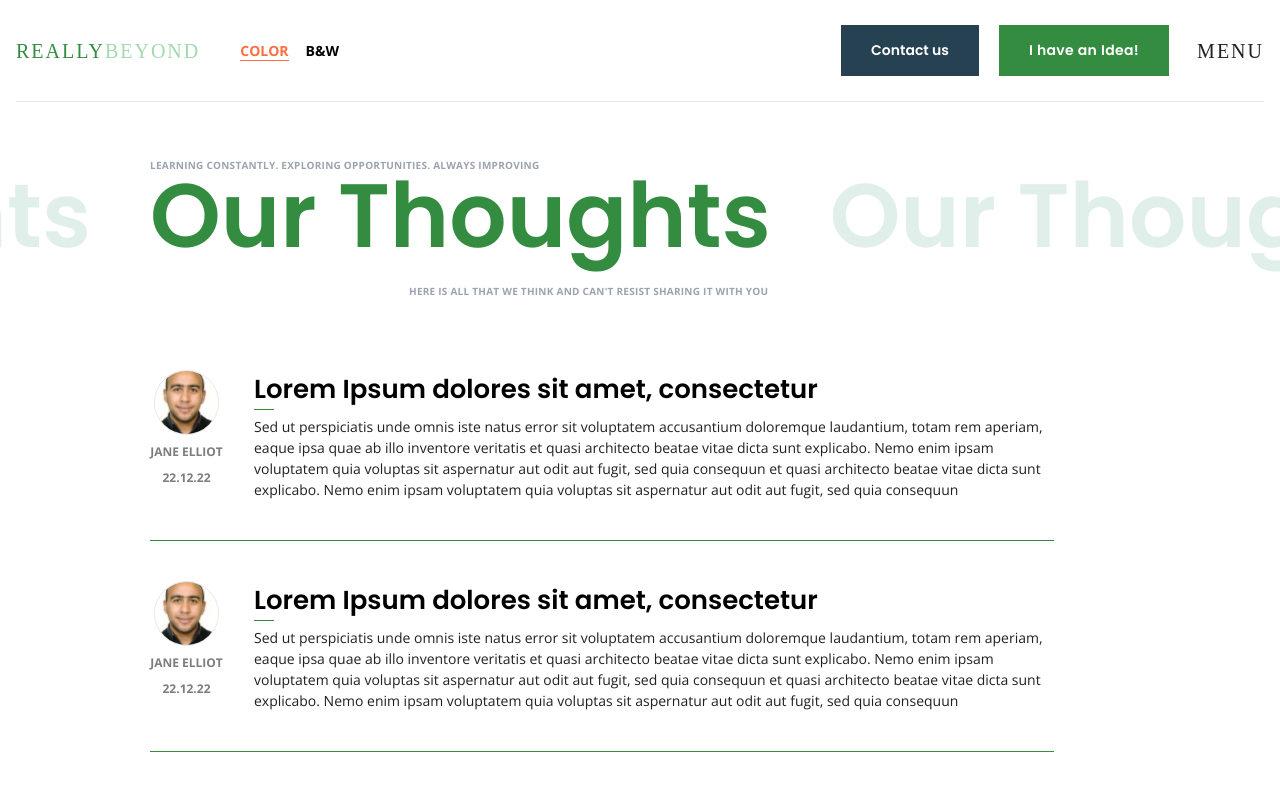
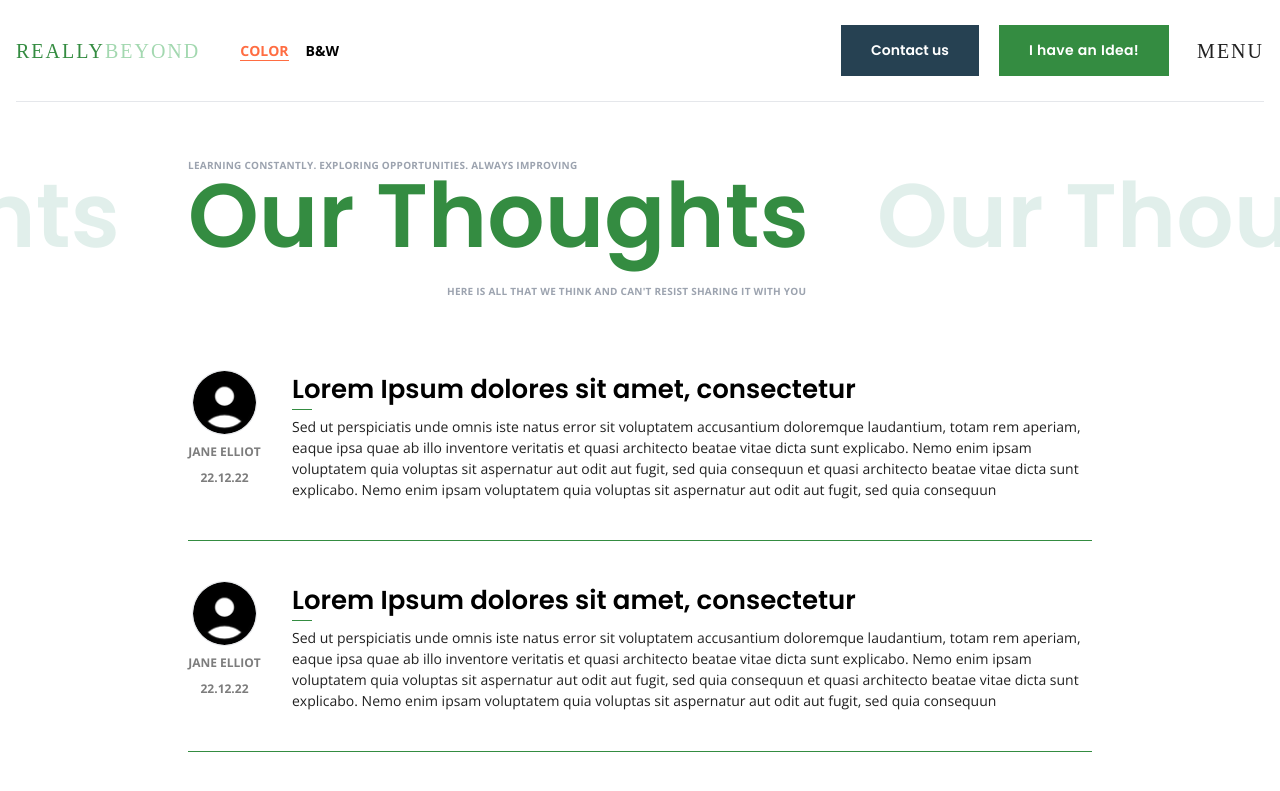
Before and after one commit to Kingkon963/reallyBeyond, a Next.js app: page /blog in a window 1280 px wide. Shown: the top 791 px of the page. Built offline with nearby package versions, Linux system fonts and the light colour scheme; a web font is replaced by a local one.

Commit message:
profile_pic changed. 1920px done

```diff
--- a/pages/blog.tsx
+++ b/pages/blog.tsx
@@ -14,15 +14,15 @@ const Testimonials: NextPage = () => {
         <link rel="icon" href="/favicon.ico" />
       </Head>
       <Layout>
-        <div className="container relative py-24 lg:pl-[150px]">
-          <div className="relative mb-24 ">
+        <div className="container relative py-24 flex flex-col items-center ">
+          <div className="relative mb-24 w-[904px]">
             <span
               className="uppercase font-openSansBold text-gray-400 tracking-wide
             text-[.625rem] absolute left-0 -top-10"
             >
               Learning Constantly. Exploring Opportunities. Always Improving
             </span>
-            <InfinityHeader gap={9.5}>Our Thoughts</InfinityHeader>
+            <InfinityHeader gap={11}>Our Thoughts</InfinityHeader>
             <span
               className="uppercase font-openSansBold text-gray-400 tracking-wide
             text-[.625rem] absolute top-[86px] left-[259px]"
--- a/src/components/BlogPost.tsx
+++ b/src/components/BlogPost.tsx
@@ -7,7 +7,7 @@ const BlogPost: React.FC = () => {
     <div className="flex py-[40px] gap-[31px] border-b border-green lg:w-[904px]">
       <div className="flex-1 flex flex-col items-center justify-start gap-2 text-[12px] text-[#7D7D7D]">
         <div className="rounded-full w-[65px] h-[65px] border overflow-clip flex justify-center items-center">
-          <Image src="/images/profile_pic_demo.jpg" width={65} height={65} />
+          <Image src="/images/profile_pic.png" width={65} height={65} />
         </div>
         <span className="uppercase font-openSansBold text-[12px]">
           Jane Elliot
```
Also changed, not shown: public/images/profile_pic.png (added), public/images/profile_pic_demo.jpg (deleted).
